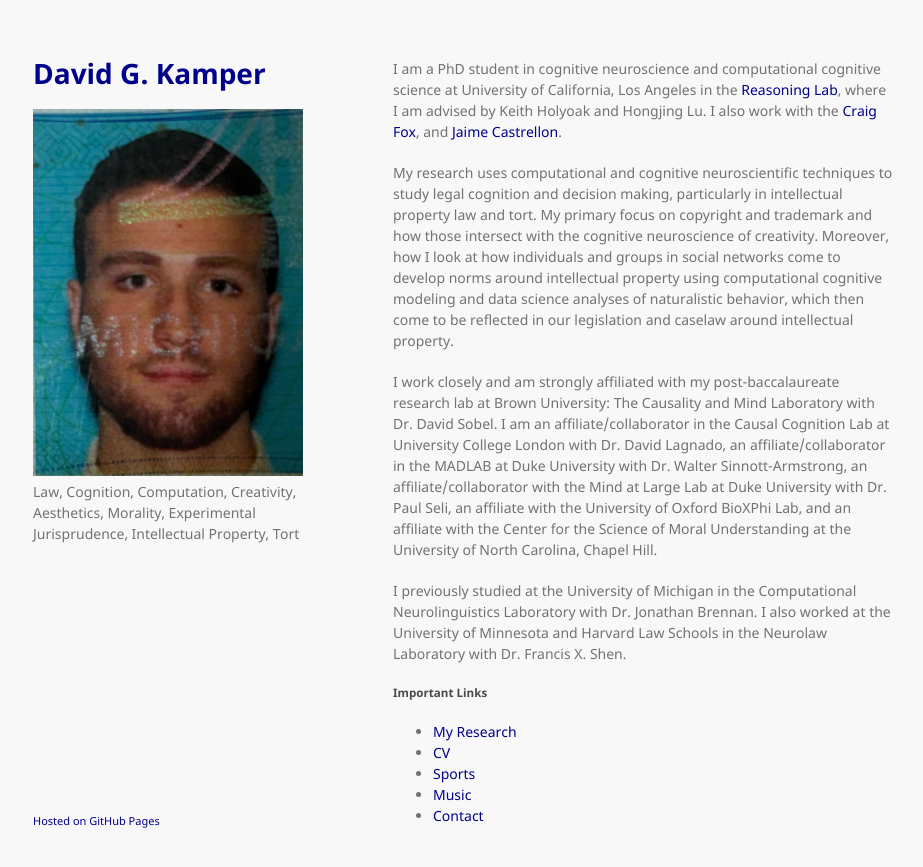
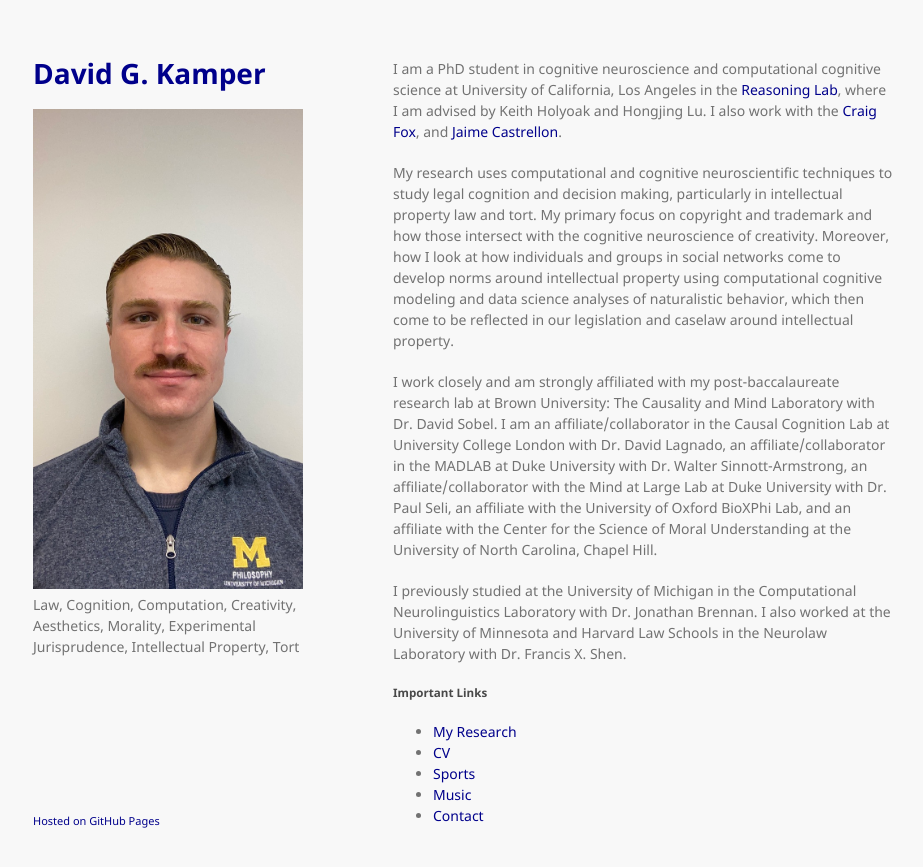
Before and after one commit to dgkamper/dgkamper.github.io, a Jekyll site: the page built from index.md, in a window 1280 px wide. Shown: the top 867 px of the page, without its empty margins (177-1100 px from the left). Built offline with Jekyll 4.4.1, drawn with Linux system fonts in a browser that asks for light colours.

Commit message:
Update _config.yml

```diff
--- a/_config.yml
+++ b/_config.yml
@@ -1,5 +1,5 @@
 title: David G. Kamper
-logo: /assets/img/Michiganheadshot.jpeg
+logo: /assets/img/6ECC849C-EABB-4534-BA61-6C471A6BED6F_1_105_c.jpeg
 description: Law, Cognition, Computation, Creativity, Aesthetics, Morality, Experimental Jurisprudence, Intellectual Property, Tort
 show_downloads: true
 google_analytics:
```
